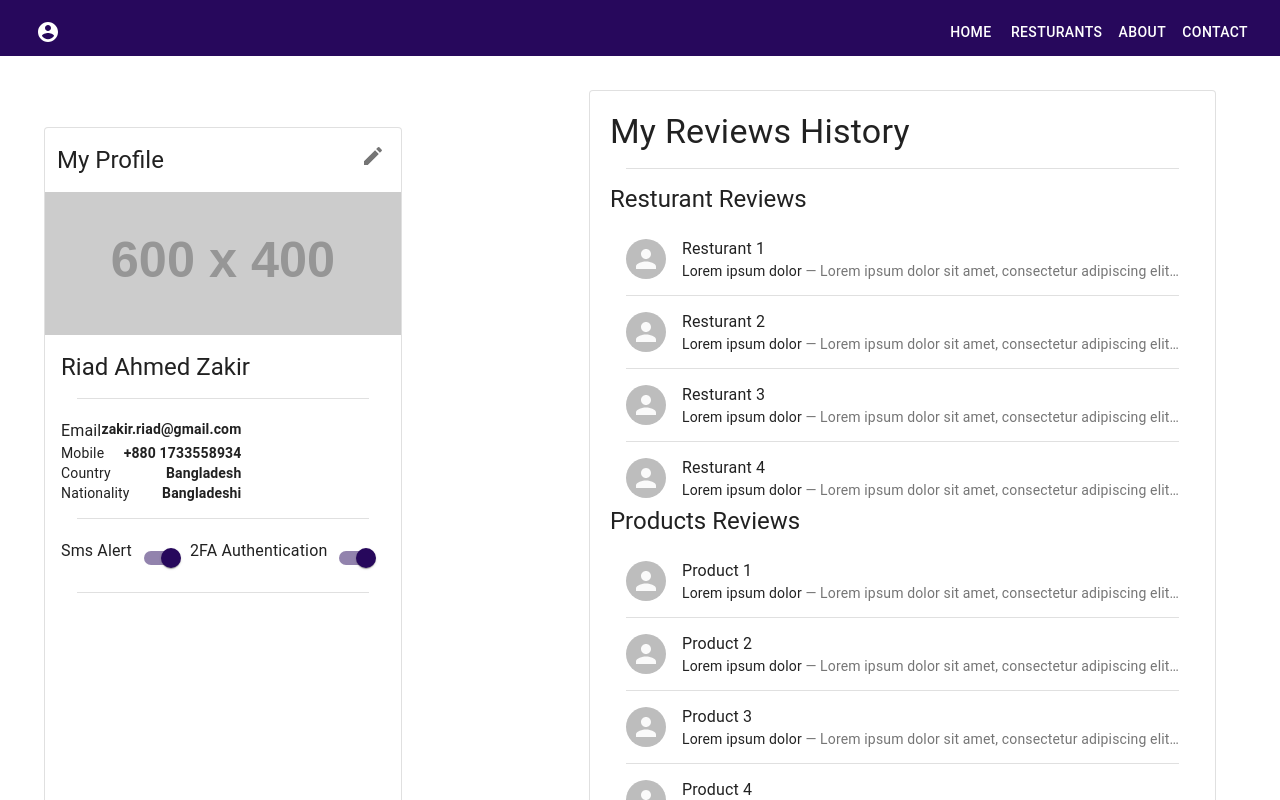
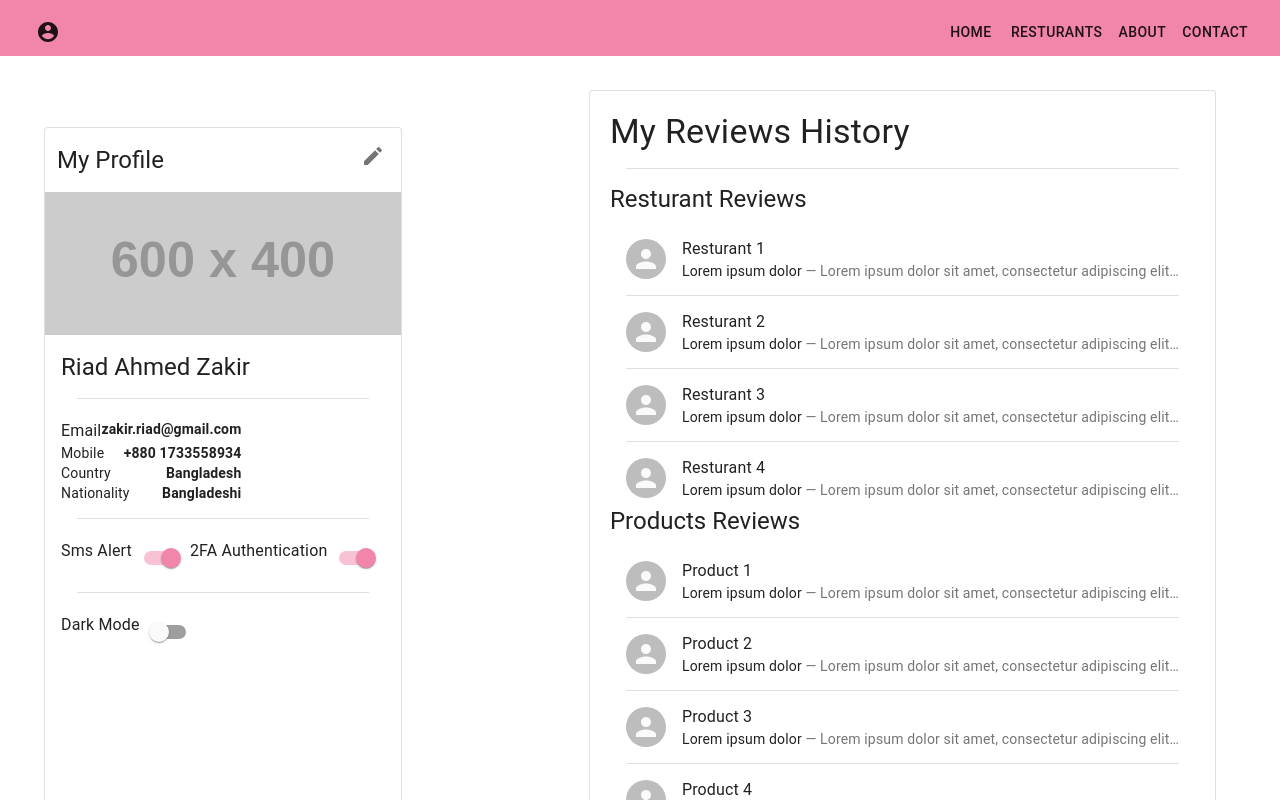
Before and after one commit to riadahmedzakir/resturant-management, a React (Create React App) app in the folder smunch-frontend/: page /profile in a window 1280 px wide. Built offline with nearby package versions, Linux system fonts and the light colour scheme.

Commit message:
Initialize redux + Adding theme state

```diff
--- a/smunch-frontend/package.json
+++ b/smunch-frontend/package.json
@@ -6,18 +6,23 @@
     "@material-ui/core": "^4.12.4",
     "@material-ui/icons": "^4.11.3",
     "@material-ui/lab": "^4.0.0-alpha.61",
+    "@reduxjs/toolkit": "^1.9.5",
     "@testing-library/jest-dom": "^5.16.5",
     "@testing-library/react": "^13.4.0",
     "@testing-library/user-event": "^13.5.0",
     "@types/jest": "^29.5.2",
+    "@types/lodash": "^4.14.195",
     "@types/node": "^20.3.0",
     "@types/react": "^18.2.11",
     "@types/react-dom": "^18.2.4",
     "babel-preset-react-app": "^10.0.1",
+    "lodash": "^4.17.21",
     "react": "^18.2.0",
     "react-dom": "^18.2.0",
+    "react-redux": "^8.1.0",
     "react-router-dom": "^6.12.1",
     "react-scripts": "5.0.1",
+    "redux-persist": "^6.0.0",
     "typescript": "^5.1.3",
     "web-vitals": "^2.1.4"
   },
--- a/smunch-frontend/src/components/Root/Root.tsx
+++ b/smunch-frontend/src/components/Root/Root.tsx
@@ -2,13 +2,18 @@ import './Root.css';
 
 import NavigationBar from '../Navigation/NavigationBar';
 import { Container, Grid, ThemeProvider } from '@material-ui/core';
-import { darkTheme } from '../../styles/theme/theme';
+import { darkTheme, lightTheme } from '../../styles/theme/theme';
 import { Outlet } from 'react-router-dom';
+import { useSelector } from 'react-redux';
+import { themeState } from '../../data/state/theme/theme.slice';
+import isEqual from 'lodash/isEqual';
 
 function Root(): JSX.Element {
+  const isDark = useSelector(themeState, isEqual);
+  const theme = isDark ? { ...darkTheme } : { ...lightTheme };
+
   return (
-    <>
-      <ThemeProvider theme={darkTheme}>
+    <ThemeProvider theme={theme}>
 
       <Grid container style={{ height: '7vh', overflow: 'hidden' }}>
         <NavigationBar />
@@ -21,7 +26,6 @@ function Root(): JSX.Element {
       </Grid>
 
     </ThemeProvider>
-    </>
   );
 }
 
--- a/smunch-frontend/src/components/UserReview/UserReview.tsx
+++ b/smunch-frontend/src/components/UserReview/UserReview.tsx
@@ -1,11 +1,22 @@
 import { Avatar, Card, CardContent, CardHeader, CardMedia, Divider, FormControlLabel, Grid, Hidden, IconButton, List, ListItem, ListItemAvatar, ListItemText, Paper, Switch, Typography } from '@material-ui/core';
 import './UserReview.css'
-import { Rating } from '@material-ui/lab';
 import EditIcon from '@material-ui/icons/Edit';
 import { useState } from 'react';
+import { useDispatch, useSelector } from 'react-redux';
+import { setDarkTheme, setLightTheme, themeState } from '../../data/state/theme/theme.slice';
+import { isEqual } from 'lodash';
 
 function UserReview(): JSX.Element {
+    const dispatch = useDispatch();
+    const isDark = useSelector(themeState, isEqual);
     const [reviews, setReviews] = useState([1, 2, 3, 4, 5]);
+    const [themState, setThemeState] = useState<boolean>(isDark);
+
+    const changeTheme = (event: React.ChangeEvent<HTMLInputElement>) => {
+        const isChecked = event.target.checked;
+        dispatch(isChecked ? setDarkTheme() : setLightTheme());
+        setThemeState(isChecked);
+    }
 
     return (
         <Grid className="resturant-container" container justifyContent="space-between" direction="row">
@@ -96,6 +107,20 @@ function UserReview(): JSX.Element {
                             </Grid>
                         </Grid>
                         <Divider style={{ marginTop: '15px', marginBottom: '20px' }} variant="middle" />
+
+                        <Grid container direction='row'>
+                            <Grid item xl={12}>
+                                <Grid container justifyContent='space-between'>
+                                    <Grid item xl={5}>
+                                        <Typography variant='body1'>Dark Mode</Typography>
+                                    </Grid>
+                                    <Grid item xl={5} style={{ textAlign: "end" }}>
+                                        <Switch checked={themState} color='primary'
+                                            onChange={changeTheme} />
+                                    </Grid>
+                                </Grid>
+                            </Grid>
+                        </Grid>
                     </CardContent>
                 </Card>
             </Grid>
--- /dev/null
+++ b/smunch-frontend/src/data/state/theme/theme.actions.ts
@@ -0,0 +1,3 @@
+import { createAction } from '@reduxjs/toolkit';
+
+export const SetTheme = createAction('set application theme', (args) => ({ payload: args }));
--- /dev/null
+++ b/smunch-frontend/src/data/state/theme/theme.slice.ts
@@ -0,0 +1,33 @@
+import { createSelector, createSlice } from "@reduxjs/toolkit";
+import { cloneDeep } from "lodash";
+
+export const THEME_KEY = 'theme';
+
+export interface ThemeState {
+    isDark: boolean;
+}
+
+const initialState: ThemeState = {
+    isDark: false,
+};
+
+export const themeSlice = createSlice({
+    name: THEME_KEY,
+    initialState,
+    reducers: {
+        setDarkTheme: (state) => {
+            state.isDark = true;
+        },
+        setLightTheme: (state) => {
+            state.isDark = false;
+        },
+    }
+});
+
+export const { setDarkTheme, setLightTheme } = themeSlice.actions;
+
+export const themeReducer = themeSlice.reducer;
+
+export const getThemeState = (rootState: any): boolean => rootState[THEME_KEY].isDark;
+
+export const themeState = createSelector(getThemeState, (state) => state);
--- /dev/null
+++ b/smunch-frontend/src/data/store/store.ts
@@ -0,0 +1,51 @@
+import { Action, CombinedState, Dispatch, Reducer, Store, ThunkDispatch, combineReducers, configureStore } from "@reduxjs/toolkit";
+import { TypedUseSelectorHook, useDispatch, useSelector } from "react-redux";
+import { PersistConfig, Persistor, persistStore } from "redux-persist";
+import persistReducer, { PersistPartial } from "redux-persist/es/persistReducer";
+import storage from 'redux-persist/lib/storage';
+import { THEME_KEY, ThemeState, themeReducer } from "../state/theme/theme.slice";
+
+export interface IPersistConfig {
+    key: string;
+    storage: Storage;
+    whiteList: Array<string>;
+}
+
+export interface IReducer {
+    [THEME_KEY]: ThemeState;
+}
+
+const persistConfig: PersistConfig<IReducer> = {
+    key: 'root',
+    storage,
+    whitelist: [THEME_KEY],
+};
+
+const reducers: Reducer<CombinedState<IReducer>> = combineReducers({
+    [THEME_KEY]: themeReducer,
+});
+
+const persistedReducer: Reducer<IReducer & PersistPartial> = persistReducer(
+    persistConfig,
+    reducers
+);
+
+export const store: Store = configureStore({
+    reducer: persistedReducer,
+    middleware: (getDefaultMiddleware) =>
+        getDefaultMiddleware({
+            serializableCheck: false,
+        }),
+    devTools: true,
+});
+
+export const persistor: Persistor = persistStore(store);
+
+export type RootState = ReturnType<typeof store.getState>;
+
+export type AppDispatch = typeof store.dispatch;
+
+export const useAppDispatch = (): ThunkDispatch<AppDispatch, unknown, Action> & Dispatch =>
+    useDispatch<AppDispatch>();
+
+export const useAppSelector: TypedUseSelectorHook<RootState> = useSelector;
--- a/smunch-frontend/src/index.tsx
+++ b/smunch-frontend/src/index.tsx
@@ -4,13 +4,20 @@ import './styles/index.css';
 import reportWebVitals from './reportWebVitals';
 import { RouterProvider } from 'react-router-dom';
 import router from './routes/routes';
+import { Provider } from 'react-redux';
+import { persistor, store } from './data/store/store';
+import { PersistGate } from 'redux-persist/integration/react';
 
 const container = document.getElementById('root')!;
 const root = ReactDOM.createRoot(container);
 
 root.render(
   <React.StrictMode>
-    <RouterProvider router={router} />
+    <Provider store={store}>
+      <PersistGate persistor={persistor}>
+        <RouterProvider router={router} />
+      </PersistGate>
+    </Provider>
   </React.StrictMode>
 );
 
```
Also changed, not shown: 1 other file (tests, documents, lock files or other folders). Lines whose indentation alone changed are shown as unchanged.
